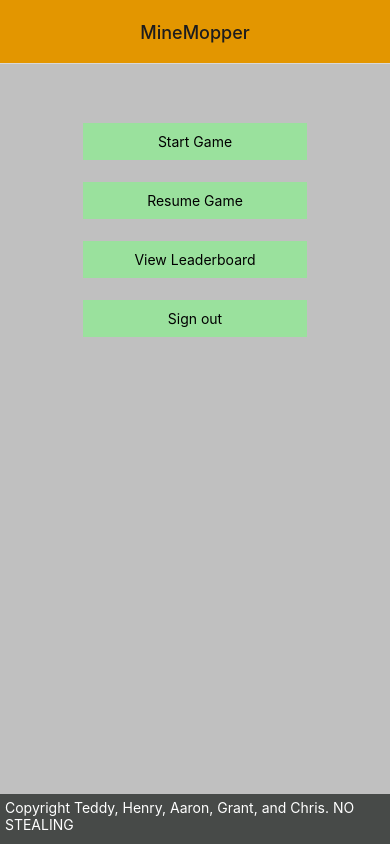
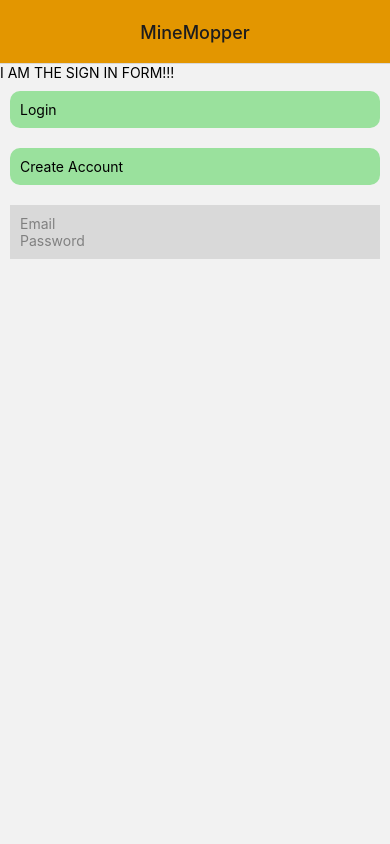
Before and after one commit to henry-oberholtzer/minemopper, a React Native app: screen / in a window 390 px wide. Built offline with nearby package versions, Linux system fonts and the light colour scheme; no server answers.

Commit message:
add nav from login to main menu

```diff
--- a/App.js
+++ b/App.js
@@ -4,23 +4,24 @@ import StartPopUp from './components/StartPopUp';
 import LeaderBoard from './components/LeaderBoard';
 import MainMenu from './components/MainMenu';
 import Board from './components/Board';
-import LoginScreen from './components/LoginScreen';
 import { NavigationContainer } from '@react-navigation/native';
 import { createNativeStackNavigator } from '@react-navigation/native-stack';
+import AuthForm from './src/auth/AuthForm'
+
 
 const Stack = createNativeStackNavigator();
 
 export default function App() {
   return (
     <NavigationContainer>
-      <Stack.Navigator initialRouteName="Main">
-        {/* <Stack.Screen name="LogIn" component={LoginScreen} options={{
+      <Stack.Navigator initialRouteName="LogIn">
+        <Stack.Screen name="LogIn" component={AuthForm} options={{
           title: 'MineMopper',
           headerStyle: {
             backgroundColor: '#E39600',
           },
           headerTitleAlign: 'center',
-        }} /> */}
+        }} />
         <Stack.Screen name="Main" component={MainMenu} options={{
           title: 'MineMopper',
           headerStyle: {
--- a/components/LoginScreen.jsx
+++ b/components/LoginScreen.jsx
@@ -1,7 +1,7 @@
 import { useNavigation } from '@react-navigation/core';
 import React, { useEffect, useState } from 'react';
 import { StyleSheet, Text, View, KeyboardAvoidingView, TextInput, TouchableOpacity } from 'react-native';
-import { auth } from '../firebase';
+import { auth } from '../src/auth/Firebase'
 
 const LoginScreen = ({ navigation }) => {
   const [email, setEmail] = useState('');
--- a/components/MainMenu.jsx
+++ b/components/MainMenu.jsx
@@ -37,9 +37,9 @@ const MainMenu = ({ navigation }) => {
                         <View style={styles.modalStyle}>
                             <View style={styles.headerStyle}></View>
                             <View style={styles.buttonContainer}>
-                                <Button label="Easy" func={() => play(8, 8, 8)} />
-                                <Button label="Medium" func={() => play(16, 16, 16)} />
-                                <Button label="Hard" func={() => play(32, 32, 32)} />
+                                <Button label="Easy" func={() => play(10, 20, 40)} />
+                                <Button label="Medium" func={() => play(10, 20, 60)} />
+                                <Button label="Hard" func={() => play(10, 20, 80)} />
                                 <Button label="Back" func={() => modalOff()} theme="back-button" />
                             </View>
                         </View>
--- a/src/auth/AuthForm.jsx
+++ b/src/auth/AuthForm.jsx
@@ -4,7 +4,7 @@ import { auth } from './Firebase'
 import { createUserWithEmailAndPassword, signInWithEmailAndPassword } from 'firebase/auth';
 
 
-export default function LoginForm() {
+export default function LoginForm({ navigation }) {
 
   const [accountCreds, setAccountCreds] = useState({
     email: '',
@@ -42,6 +42,7 @@ export default function LoginForm() {
     try {
       await signInWithEmailAndPassword(auth, accountCreds.email, accountCreds.password);
       console.log("Sign-in success!");
+      navigation.navigate("Main");
     } catch (error) {
       setAccountCreds({
         ...accountCreds,
@@ -50,7 +51,7 @@ export default function LoginForm() {
     }
   }
 
-  return(
+  return (
     <View>
 
       <Text>I AM THE SIGN IN FORM!!!</Text>
@@ -74,14 +75,14 @@ export default function LoginForm() {
           textContentType="emailAddress"
           placeholder="Email"
           placeholderTextColor={'gray'}
-				onChangeText={(inputtedEmail) => setAccountCreds({...accountCreds, email: inputtedEmail})}
+          onChangeText={(inputtedEmail) => setAccountCreds({ ...accountCreds, email: inputtedEmail })}
           autoComplete="email"
         />
         <TextInput
           secureTextEntry
           placeholder="Password"
           placeholderTextColor={'gray'}
-				onChangeText={(inputtedPassword) => setAccountCreds({...accountCreds, password: inputtedPassword})}
+          onChangeText={(inputtedPassword) => setAccountCreds({ ...accountCreds, password: inputtedPassword })}
           autoComplete="password"
         />
       </View>
@@ -89,7 +90,7 @@ export default function LoginForm() {
   )
 };
 
-const styles= StyleSheet.create({
+const styles = StyleSheet.create({
   button: {
     backgroundColor: '#9AE19D',
     padding: '10px',
```
Also changed, not shown: src/auth/Firebase.js (line endings or trailing spaces). Lines whose indentation alone changed are shown as unchanged.
